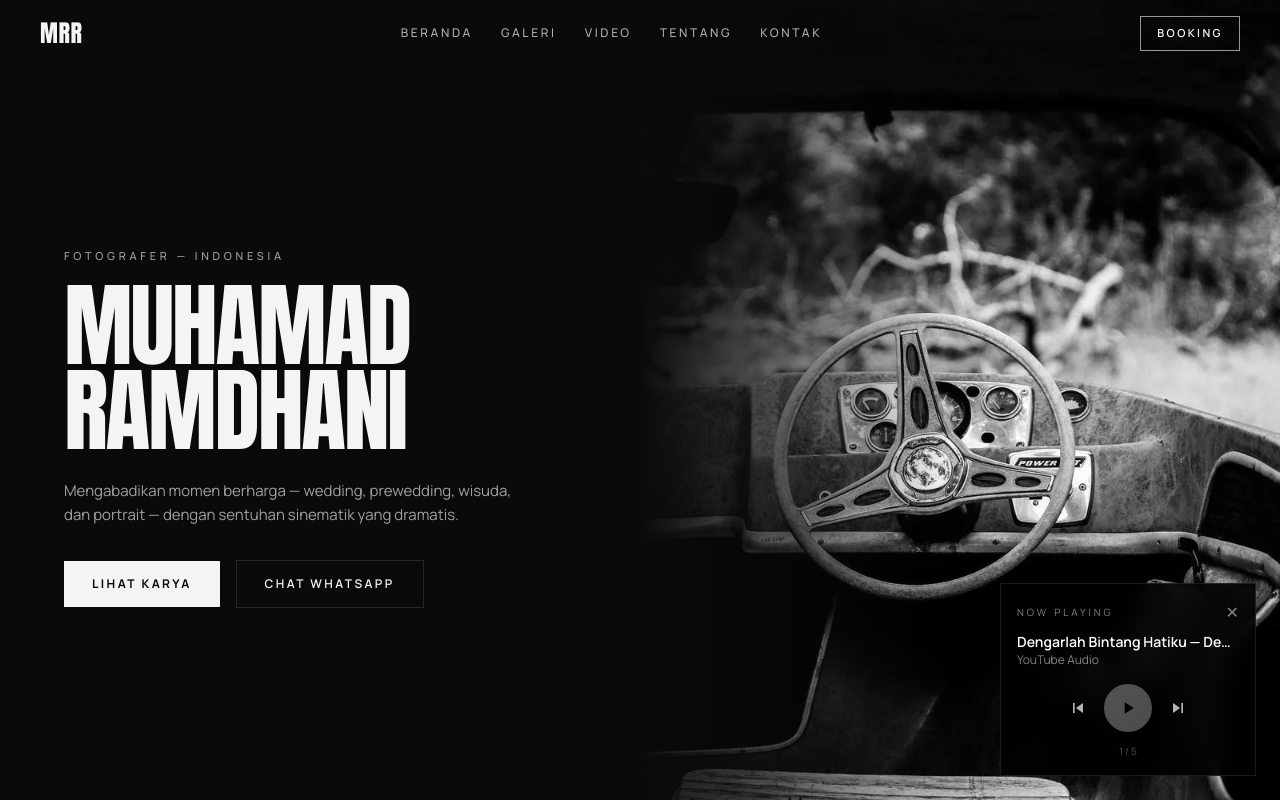
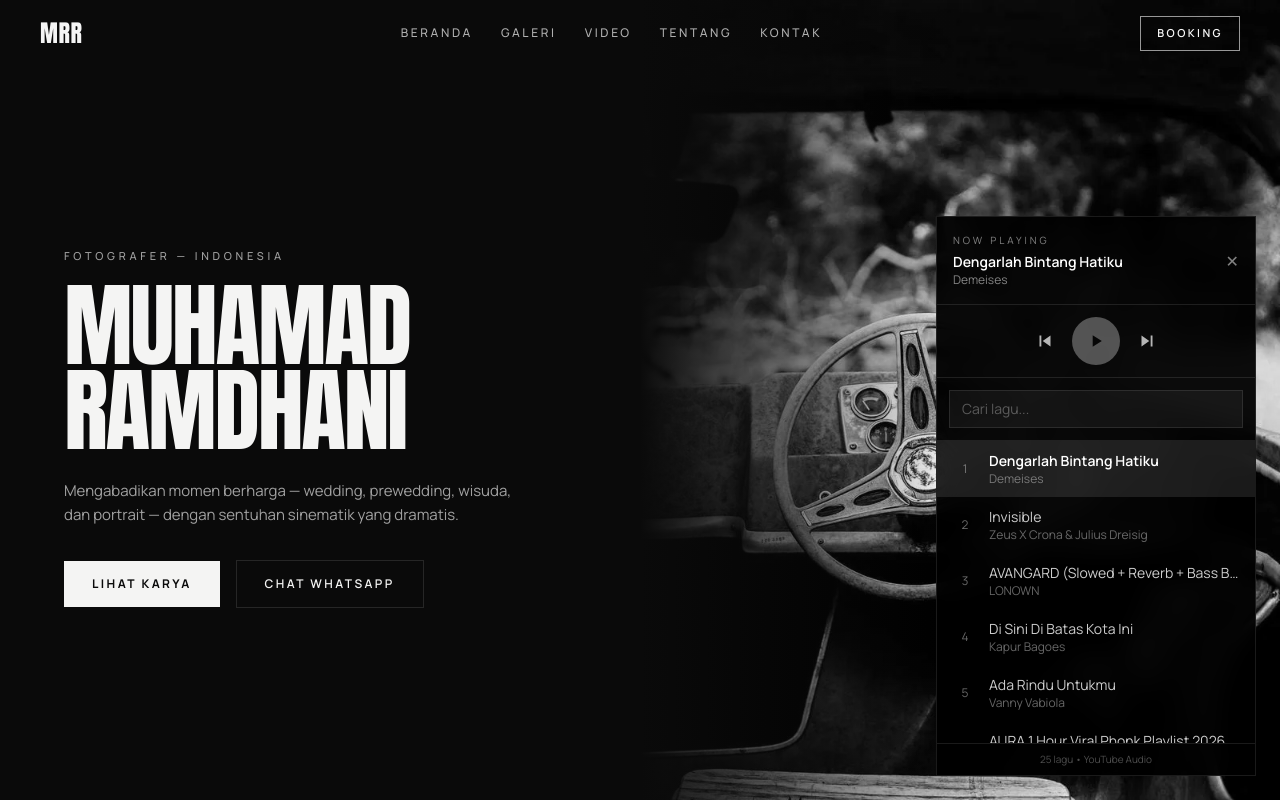
Before and after one commit to depokmimi/Portofolio--fotografer, a Next.js app: page / in a window 1280 px wide. Both pictures are taken after a click on the button "Open music player". Shown: the top 800 px of the page. Built offline with nearby package versions, Linux system fonts and the light colour scheme.

Commit message:
Player musik 25 lagu dengan daftar pilih + pencarian

```diff
--- a/app/components/YoutubeAudioPlayer.tsx
+++ b/app/components/YoutubeAudioPlayer.tsx
@@ -4,11 +4,31 @@ import { useState, useRef, useEffect, useCallback } from "react";
 
 // Playlist dari Liked Music YouTube akun danraydepok@gmail.com
 const YOUTUBE_PLAYLIST = [
-  { title: "Dengarlah Bintang Hatiku — Demeises", videoId: "Hf2GqXgv_FU" },
-  { title: "Invisible — Zeus X Crona & Julius Dreisig", videoId: "ytIGeNyR9Ng" },
-  { title: "AVANGARD (Slowed + Reverb + Bass Boosted) — LONOWN", videoId: "t1z7u3qrKpI" },
-  { title: "Di Sini Di Batas Kota Ini — Kapur Bagoes", videoId: "y1s1t3m1nd4" },
-  { title: "Ada Rindu Untukmu — Vanny Vabiola", videoId: "1UE2-Go8apg" },
+  { title: "Dengarlah Bintang Hatiku", artist: "Demeises", videoId: "Hf2GqXgv_FU" },
+  { title: "Invisible", artist: "Zeus X Crona & Julius Dreisig", videoId: "ytIGeNyR9Ng" },
+  { title: "AVANGARD (Slowed + Reverb + Bass Boosted)", artist: "LONOWN", videoId: "t1z7u3qrKpI" },
+  { title: "Di Sini Di Batas Kota Ini", artist: "Kapur Bagoes", videoId: "y1s1t3m1nd4" },
+  { title: "Ada Rindu Untukmu", artist: "Vanny Vabiola", videoId: "1UE2-Go8apg" },
+  { title: "AURA 1 Hour Viral Phonk Playlist 2026", artist: "EMPIRE PHONK", videoId: "7vFMAZD37X4" },
+  { title: "DJ Campuran Viral TikTok Terbaru 2026", artist: "DJ XAVIER TEAM", videoId: "IzHSJ_5gUjY" },
+  { title: "Last Kiss From Avelin - Sesak Dalam Gelap (Female Vocal)", artist: "GTX Music_ID", videoId: "KrrfW8wjDwo" },
+  { title: "Last Kiss From Avelin - Sesak Dalam Gelap (Piano Version)", artist: "GTX Music_ID", videoId: "3OyLx02gNGg" },
+  { title: "Lihat Lihatlah Bunga - OST Doraemon (Pop Punk Cover)", artist: "Bunny Stellar", videoId: "xBwJQGyLTYA" },
+  { title: "The Fall", artist: "Her Last Sight", videoId: "mGwMrCN9zNY" },
+  { title: "Darkside", artist: "Alan Walker, Au/Ra & Tomine Harket", videoId: "CXU7Xlf8wTI" },
+  { title: "Cintaku Tak Terbatas Waktu", artist: "Anie Carera", videoId: "cFEvLH13Ies" },
+  { title: "DJ Drop Enakeun V110 Full Bass", artist: "XDYNZ RMX", videoId: "oxzT_El3XgI" },
+  { title: "Last Kiss From Avelin - Sesak Dalam Gelap (AI Cover)", artist: "GTX Music_ID", videoId: "2qxxjsx4Pk4" },
+  { title: "Stick Stickly", artist: "Attack Attack!", videoId: "6QjBzZwdbuw" },
+  { title: "Apology", artist: "Alesana", videoId: "ZSeb4yJeOo8" },
+  { title: "Six", artist: "All That Remains", videoId: "CA_aMp-MvLE" },
+  { title: "Mr. Highway's Thinking About The End", artist: "A Day To Remember", videoId: "oys9LZefDwQ" },
+  { title: "Adista Ku Tak Bisa", artist: "david screamzz", videoId: "Z8-VUDhnsVI" },
+  { title: "Adista: Ku Tak Bisa (Lyrics Video)", artist: "Zona Music", videoId: "B-JSIo-xs9g" },
+  { title: "Disini Di Batas Kota Ini (Cover Vanny Vabiola)", artist: "Djadoel", videoId: "2ZI_QYYqxhU" },
+  { title: "Bukan Aku Tak Cinta", artist: "Iklim", videoId: "88AG7KgmsbM" },
+  { title: "Satu Rasa Cinta", artist: "Arief", videoId: "QR1sRkvE7m0" },
+  { title: "Rela", artist: "Inka Christie", videoId: "P-OfDHDj3ws" },
 ];
 
 declare global {
@@ -42,9 +62,27 @@ export default function YoutubeAudioPlayer() {
   const [currentTrack, setCurrentTrack] = useState(0);
   const [isExpanded, setIsExpanded] = useState(false);
   const [isReady, setIsReady] = useState(false);
+  const [search, setSearch] = useState("");
   const playerRef = useRef<YTPlayer | null>(null);
 
   const track = YOUTUBE_PLAYLIST[currentTrack];
+
+  const filteredTracks = YOUTUBE_PLAYLIST.map((t, i) => ({ ...t, index: i })).filter(
+    (t) =>
+      t.title.toLowerCase().includes(search.toLowerCase()) ||
+      t.artist.toLowerCase().includes(search.toLowerCase())
+  );
+
+  const playTrack = useCallback(
+    (index: number) => {
+      setCurrentTrack(index);
+      if (playerRef.current && isReady) {
+        playerRef.current.loadVideoById(YOUTUBE_PLAYLIST[index].videoId);
+        playerRef.current.playVideo();
+      }
+    },
+    [isReady]
+  );
 
   const initPlayer = useCallback(() => {
     if (!window.YT || playerRef.current) return;
@@ -60,22 +98,18 @@ export default function YoutubeAudioPlayer() {
       events: {
         onReady: () => setIsReady(true),
         onStateChange: (e) => {
-          // 1 = playing, 2 = paused, 0 = ended
           if (e.data === 1) setIsPlaying(true);
           else if (e.data === 2) setIsPlaying(false);
           else if (e.data === 0) {
-            // Auto next
             const next = (currentTrack + 1) % YOUTUBE_PLAYLIST.length;
-            setCurrentTrack(next);
-            playerRef.current?.loadVideoById(YOUTUBE_PLAYLIST[next].videoId);
+            playTrack(next);
           }
         },
       },
     });
-  }, [track.videoId, currentTrack]);
+  }, [track.videoId, currentTrack, playTrack]);
 
   useEffect(() => {
-    // Load YouTube IFrame API
     if (!document.getElementById("yt-iframe-api")) {
       const script = document.createElement("script");
       script.id = "yt-iframe-api";
@@ -83,17 +117,8 @@ export default function YoutubeAudioPlayer() {
       document.body.appendChild(script);
     }
     window.onYouTubeIframeAPIReady = initPlayer;
-    // Kalau API sudah loaded
     if (window.YT) initPlayer();
   }, [initPlayer]);
-
-  useEffect(() => {
-    if (playerRef.current && isReady) {
-      playerRef.current.loadVideoById(track.videoId);
-      if (isPlaying) playerRef.current.playVideo();
-    }
-    // eslint-disable-next-line react-hooks/exhaustive-deps
-  }, [currentTrack]);
 
   const togglePlay = () => {
     if (!playerRef.current || !isReady) return;
@@ -104,13 +129,9 @@ export default function YoutubeAudioPlayer() {
     }
   };
 
-  const nextTrack = () => {
-    setCurrentTrack((currentTrack + 1) % YOUTUBE_PLAYLIST.length);
-  };
-
-  const prevTrack = () => {
-    setCurrentTrack((currentTrack - 1 + YOUTUBE_PLAYLIST.length) % YOUTUBE_PLAYLIST.length);
-  };
+  const nextTrack = () => playTrack((currentTrack + 1) % YOUTUBE_PLAYLIST.length);
+  const prevTrack = () =>
+    playTrack((currentTrack - 1 + YOUTUBE_PLAYLIST.length) % YOUTUBE_PLAYLIST.length);
 
   return (
     <div className="fixed bottom-6 right-6 z-50">
@@ -126,22 +147,27 @@ export default function YoutubeAudioPlayer() {
         }}
       />
       {isExpanded ? (
-        <div className="w-64 border border-white/10 bg-black/90 p-4 backdrop-blur-md">
-          <div className="flex items-center justify-between">
-            <p className="text-[10px] tracking-[0.3em] text-white/50 uppercase">Now Playing</p>
+        <div className="flex max-h-[70vh] w-72 flex-col border border-white/10 bg-black/95 backdrop-blur-md sm:w-80">
+          {/* Header */}
+          <div className="flex items-center justify-between border-b border-white/10 p-4">
+            <div>
+              <p className="text-[10px] tracking-[0.3em] text-white/50 uppercase">Now Playing</p>
+              <p className="mt-1 truncate text-sm font-semibold text-white">{track.title}</p>
+              <p className="truncate text-xs text-white/50">{track.artist}</p>
+            </div>
             <button
               onClick={() => setIsExpanded(false)}
-              className="text-white/50 hover:text-white"
+              className="ml-2 shrink-0 text-white/50 hover:text-white"
               aria-label="Minimize"
             >
               ✕
             </button>
           </div>
-          <p className="mt-2 truncate text-sm font-semibold text-white">{track.title}</p>
-          <p className="truncate text-xs text-white/50">YouTube Audio</p>
-          <div className="mt-4 flex items-center justify-center gap-4">
+
+          {/* Controls */}
+          <div className="flex items-center justify-center gap-4 border-b border-white/10 p-3">
             <button onClick={prevTrack} className="text-white/70 hover:text-white" aria-label="Previous">
-              <svg width="20" height="20" viewBox="0 0 24 24" fill="currentColor">
+              <svg width="22" height="22" viewBox="0 0 24 24" fill="currentColor">
                 <path d="M6 6h2v12H6zm3.5 6l8.5 6V6z" />
               </svg>
             </button>
@@ -162,13 +188,59 @@ export default function YoutubeAudioPlayer() {
               )}
             </button>
             <button onClick={nextTrack} className="text-white/70 hover:text-white" aria-label="Next">
-              <svg width="20" height="20" viewBox="0 0 24 24" fill="currentColor">
+              <svg width="22" height="22" viewBox="0 0 24 24" fill="currentColor">
                 <path d="M6 18l8.5-6L6 6v12zM16 6v12h2V6h-2z" />
               </svg>
             </button>
           </div>
-          <p className="mt-3 text-center text-[10px] text-white/30">
-            {currentTrack + 1} / {YOUTUBE_PLAYLIST.length}
+
+          {/* Search */}
+          <div className="border-b border-white/10 p-3">
+            <input
+              type="text"
+              value={search}
+              onChange={(e) => setSearch(e.target.value)}
+              placeholder="Cari lagu..."
+              className="w-full border border-white/10 bg-white/5 px-3 py-2 text-sm text-white placeholder-white/30 outline-none focus:border-white/30"
+            />
+          </div>
+
+          {/* Song list */}
+          <div className="flex-1 overflow-y-auto">
+            {filteredTracks.map((t) => (
+              <button
+                key={t.videoId}
+                onClick={() => playTrack(t.index)}
+                className={`flex w-full items-center gap-3 px-4 py-2.5 text-left transition-colors hover:bg-white/5 ${
+                  t.index === currentTrack ? "bg-white/10" : ""
+                }`}
+              >
+                <span className="w-6 shrink-0 text-center text-xs text-white/40">
+                  {t.index === currentTrack && isPlaying ? (
+                    <span className="inline-flex items-end gap-0.5">
+                      <span className="w-0.5 animate-pulse bg-white" style={{ height: "12px" }} />
+                      <span className="w-0.5 animate-pulse bg-white" style={{ height: "8px", animationDelay: "0.2s" }} />
+                      <span className="w-0.5 animate-pulse bg-white" style={{ height: "10px", animationDelay: "0.4s" }} />
+                    </span>
+                  ) : (
+                    t.index + 1
+                  )}
+                </span>
+                <span className="min-w-0 flex-1">
+                  <span className={`block truncate text-sm ${t.index === currentTrack ? "font-semibold text-white" : "text-white/80"}`}>
+                    {t.title}
+                  </span>
+                  <span className="block truncate text-xs text-white/40">{t.artist}</span>
+                </span>
+              </button>
+            ))}
+            {filteredTracks.length === 0 && (
+              <p className="p-4 text-center text-sm text-white/40">Lagu tidak ditemukan</p>
+            )}
+          </div>
+
+          <p className="border-t border-white/10 p-2 text-center text-[10px] text-white/30">
+            {YOUTUBE_PLAYLIST.length} lagu • YouTube Audio
           </p>
         </div>
       ) : (
```
